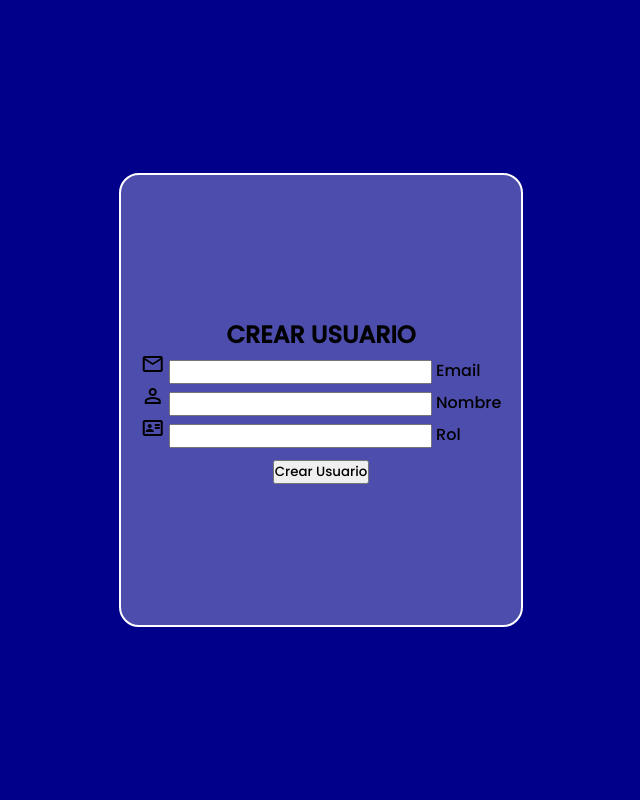
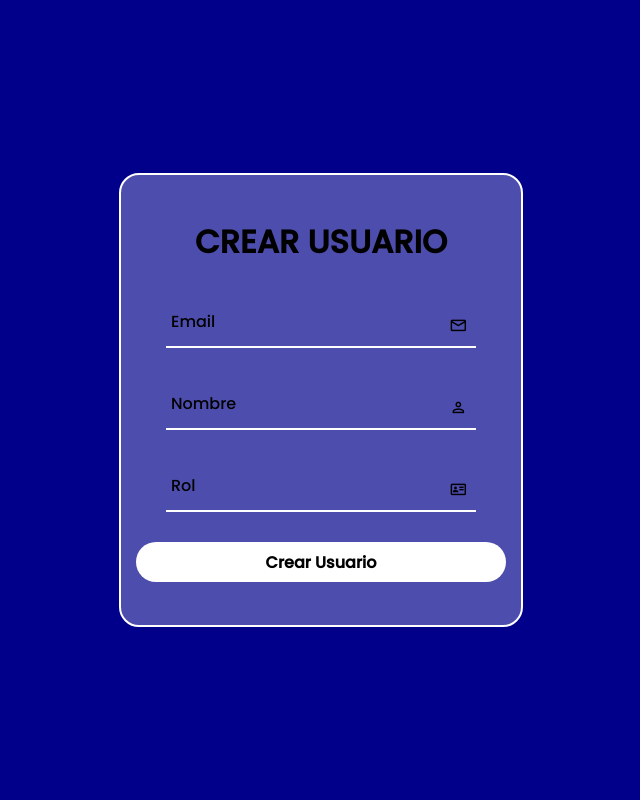
Before and after one commit to SVA-BL00/AL-WebSolution, a Flask app: template flaskr/templates/admin.html in a window 1280 px wide. Shown: the whole page, without its empty margins (319-959 px from the left). Run offline with Flask 3, Linux system fonts and the light colour scheme; the template is opened without the code that fills it, so the values that code supplies are empty.

Commit message:
css changes

```diff
--- a/flaskr/static/css/admin.css
+++ b/flaskr/static/css/admin.css
@@ -5,6 +5,7 @@
     font-family: 'poppins',sans-serif;
 }
 
+/* admin view */
 .add-user {
     display: flex;
     justify-content: center;
@@ -26,10 +27,55 @@
     justify-content: center;
     align-items: center;
 }
-.form-box h2{
+.form-value h2{
     text-align: center;
+    font-size: 2em;
 }
-.submit {
+.form-value .submit {
     margin-top: 10px;
     text-align: center;
 }
+.input {
+    position: relative;
+    margin: 30px;
+    width: 310px;
+    border-bottom: 2px solid white;
+}
+.input label {
+    position: absolute;
+    top: 50%;
+    left: 5px;
+    transform: translateY(-50%);
+    font-size: 1em;
+    pointer-events: none;
+    transition: 0.5s;
+}
+input:focus ~ label, input:valid ~ label {
+    top: -5px;
+}
+.input input {
+    width: 100%;
+    height: 50px;
+    background: transparent;
+    border: none;
+    outline: none;
+    font-size: 1em;
+    padding: 0 35px 0 5px;
+}
+.input span {
+    position: absolute;
+    right: 8px;
+    font-size: 1.2em;
+    top: 20px;
+}
+.submit button {
+    width: 100%;
+    height: 40px;
+    border-radius: 40px;
+    background: white;
+    border: none;
+    outline: none;
+    cursor: pointer;
+    font-size: 1em;
+    font-weight: 600;
+}
```
